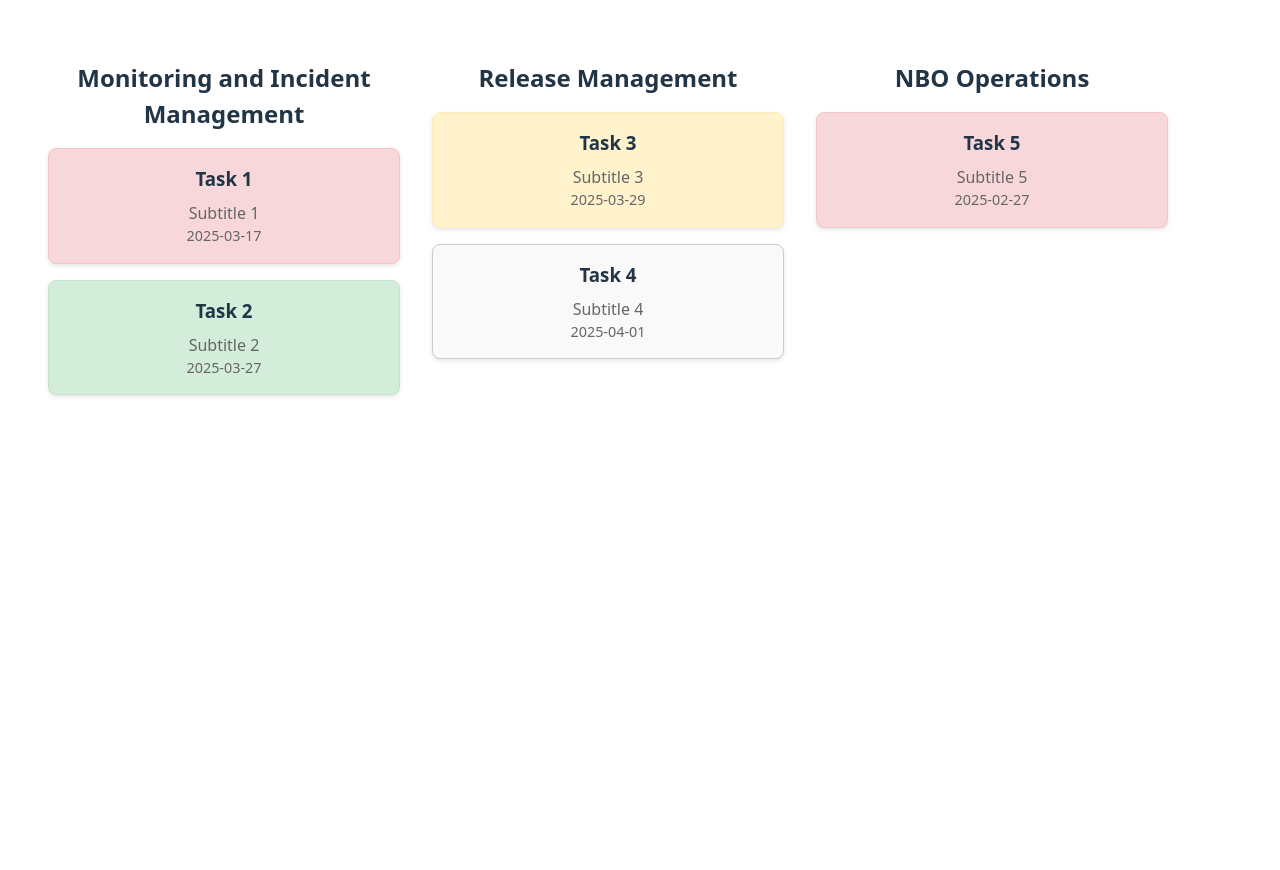
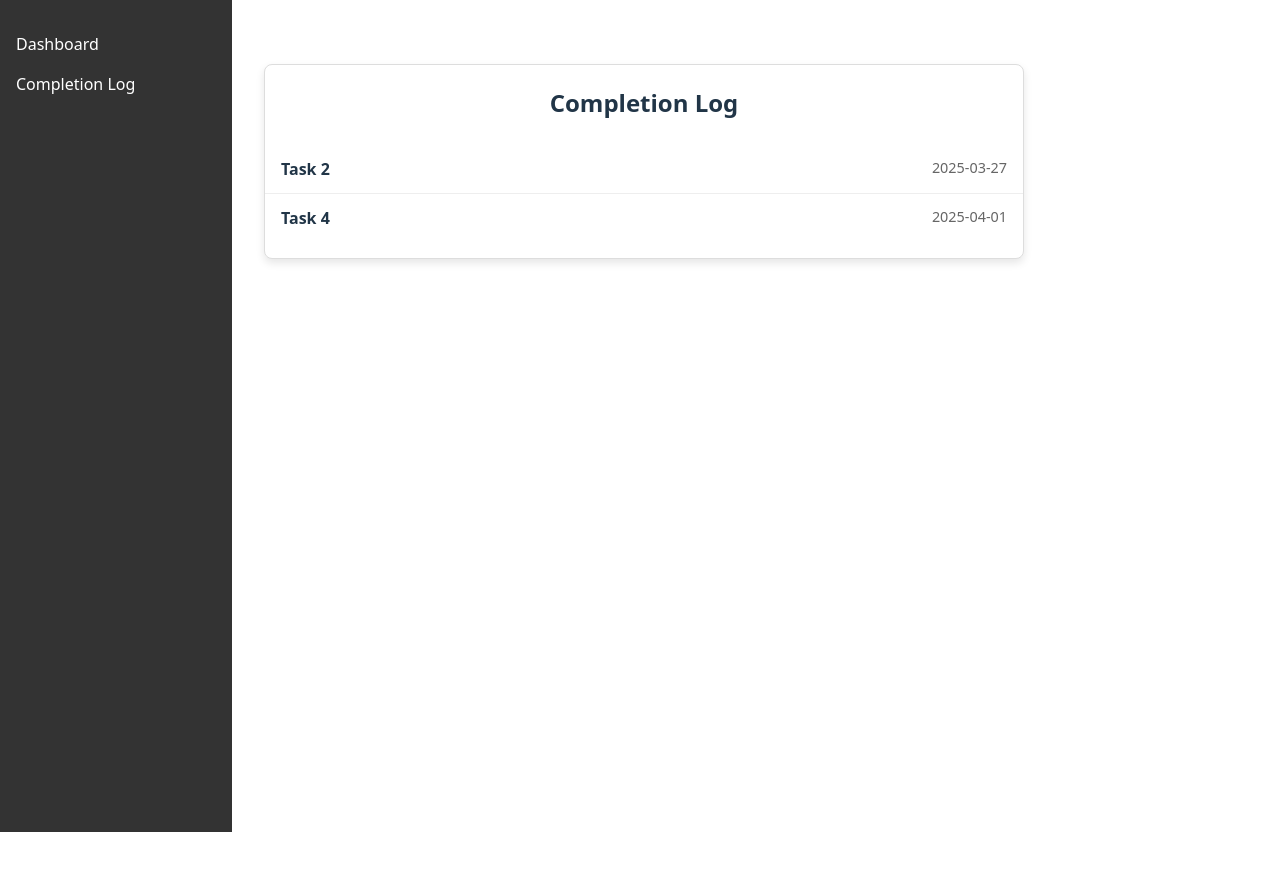
Before and after one commit to MXC1/operational-dashboard-app, a React (Vite) app: page /completion-log in a window 1280 px wide. Shown: the top 870 px of the page. Before the commit the page ends 800 px from the top, so only its background shows below. Built offline with nearby package versions, Linux system fonts and the light colour scheme.

Commit message:
Completion log MVP (no data)

```diff
--- a/src/App.css
+++ b/src/App.css
@@ -1,8 +1,20 @@
 #root {
-  max-width: 1280px;
+  max-width: 80vw;
   margin: 0;
+  padding: 0;
+  display: flex;
+}
+
+.app-container {
+  display: flex;
+  width: 100vw;
+}
+
+.content {
+  margin-left: 200px; /* Leave space for the navbar */
   padding: 2rem;
-  text-align: center;
+  flex: 1;
+  width: 100%;
 }
 
 .logo {
--- a/src/App.tsx
+++ b/src/App.tsx
@@ -1,13 +1,23 @@
-import './App.css'
-import BoxGrid from './components/BoxGrid'
+import './App.css';
+import { BrowserRouter as Router, Route, Routes } from 'react-router-dom';
+import BoxGrid from './components/BoxGrid';
+import Navbar from './components/Navbar';
+import CompletionLogPage from './pages/CompletionLogPage';
 
 function App() {
-
   return (
-    <div>
-      <BoxGrid />
-    </div>
-  )
+    <Router>
+      <div className="app-container">
+        <Navbar />
+        <div className="content">
+          <Routes>
+            <Route path="/" element={<BoxGrid />} />
+            <Route path="/completion-log" element={<CompletionLogPage />} />
+          </Routes>
+        </div>
+      </div>
+    </Router>
+  );
 }
 
-export default App
+export default App;
--- a/src/components/BoxGrid.css
+++ b/src/components/BoxGrid.css
@@ -1,7 +1,13 @@
+.box-grid-container {
+  display: flex;
+  flex-direction: column;
+  align-items: center;
+}
+
 .box-grid {
   display: flex;
-  width: 90vw; /* Adjusted to 90% of the screen width */
-  height: 90vh; /* Adjusted to 90% of the screen height */
+  width: 90vw;
+  height: 70vh; /* Adjusted height to leave space for the log */
 }
 
 .category-column {
--- a/src/components/BoxGrid.tsx
+++ b/src/components/BoxGrid.tsx
@@ -71,6 +71,7 @@ const BoxGrid: React.FC = () => {
   }, {} as Record<string, Box[]>);
 
   return (
+    <div className="box-grid-container">
       <div className="box-grid">
         {Object.entries(groupedBoxes).map(([category, boxes]) => (
           <div key={category} className="category-column">
@@ -89,6 +90,7 @@ const BoxGrid: React.FC = () => {
           </div>
         ))}
       </div>
+    </div>
   );
 };
 
--- /dev/null
+++ b/src/components/Navbar.css
@@ -0,0 +1,32 @@
+.navbar {
+  width: 200px;
+  height: 100vh;
+  background-color: #333;
+  color: white;
+  position: fixed;
+  top: 0;
+  left: 0;
+  display: flex;
+  flex-direction: column;
+  padding: 1rem;
+}
+
+.navbar ul {
+  list-style: none;
+  padding: 0;
+  margin: 0;
+}
+
+.navbar li {
+  margin: 1rem 0;
+}
+
+.navbar a {
+  color: white;
+  text-decoration: none;
+  font-size: 1rem;
+}
+
+.navbar a:hover {
+  text-decoration: underline;
+}
--- /dev/null
+++ b/src/components/Navbar.tsx
@@ -0,0 +1,16 @@
+import React from 'react';
+import { Link } from 'react-router-dom';
+import './Navbar.css';
+
+const Navbar: React.FC = () => {
+  return (
+    <nav className="navbar">
+      <ul>
+        <li><Link to="/">Dashboard</Link></li>
+        <li><Link to="/completion-log">Completion Log</Link></li>
+      </ul>
+    </nav>
+  );
+};
+
+export default Navbar;
--- /dev/null
+++ b/src/pages/CompletionLogPage.css
@@ -0,0 +1,50 @@
+.completion-log-page {
+  display: flex;
+  justify-content: center;
+  align-items: flex-start; /* Align to the top */
+  height: 100vh;
+  padding: 2rem;
+  width: 100%;
+}
+
+.completion-log {
+  width: 100%;
+  max-height: 90%;
+  overflow-y: auto;
+  background-color: white;
+  border: 1px solid #ddd;
+  border-radius: 8px;
+  box-shadow: 0 4px 8px rgba(0, 0, 0, 0.1);
+}
+
+.completion-log h2 {
+  margin-bottom: 1.5rem;
+  text-align: center;
+  font-size: 1.5rem;
+}
+
+.completion-log ul {
+  list-style: none;
+  padding: 0;
+}
+
+.completion-log li {
+  display: flex;
+  justify-content: space-between;
+  padding: 0.75rem 1rem;
+  border-bottom: 1px solid #eee;
+}
+
+.completion-log li:last-child {
+  border-bottom: none;
+}
+
+.task-title {
+  font-weight: bold;
+  font-size: 1rem;
+}
+
+.task-date {
+  color: #666;
+  font-size: 0.9rem;
+}
--- /dev/null
+++ b/src/pages/CompletionLogPage.tsx
@@ -0,0 +1,27 @@
+import React, { useState } from 'react';
+import './CompletionLogPage.css';
+
+const CompletionLogPage: React.FC = () => {
+  const [completedTasks] = useState([
+    { title: 'Task 2', date: '2025-03-27' },
+    { title: 'Task 4', date: '2025-04-01' },
+  ]);
+
+  return (
+    <div className="completion-log-page">
+      <div className="completion-log">
+        <h2>Completion Log</h2>
+        <ul>
+          {completedTasks.map((task, index) => (
+            <li key={index}>
+              <span className="task-title">{task.title}</span>
+              <span className="task-date">{task.date}</span>
+            </li>
+          ))}
+        </ul>
+      </div>
+    </div>
+  );
+};
+
+export default CompletionLogPage;
```
Lines whose indentation alone changed are shown as unchanged.
